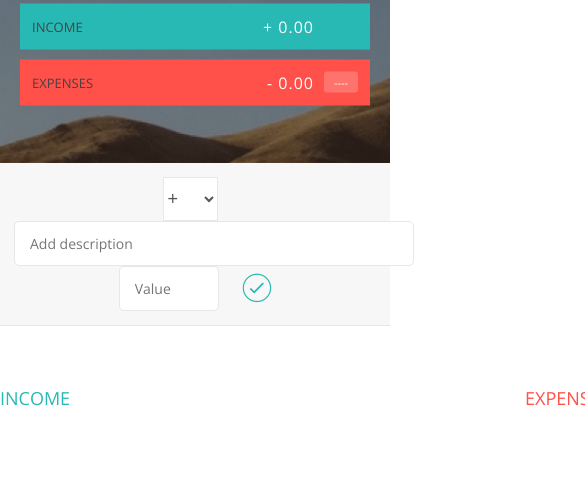
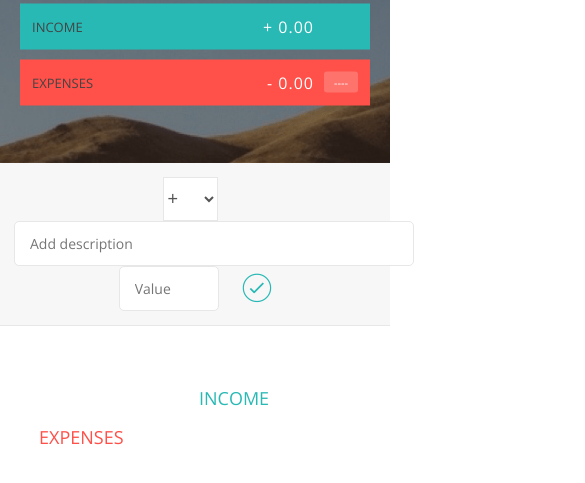
Before and after one commit to carlynda/budgetApp, a plain HTML site: page index.html in a window 390 px wide. Shown: the part 175-658 px from the top of the page, 585 px wide, since content can reach past the window. Drawn offline with nearby package versions, Linux system fonts and the light colour scheme.

Commit message:
Finish, some CSS responsive, need more change

```diff
--- a/index.html
+++ b/index.html
@@ -5,7 +5,7 @@
         <link href="https://fonts.googleapis.com/css?family=Open+Sans:100,300,400,600" rel="stylesheet" type="text/css">
         <link href="http://code.ionicframework.com/ionicons/2.0.1/css/ionicons.min.css" rel="stylesheet" type="text/css">
         <link type="text/css" rel="stylesheet" href="style.css">
-        <title>Budgety</title>
+        <title>Budget App</title>
     </head>
     <body>
 
--- a/style.css
+++ b/style.css
@@ -177,19 +177,20 @@ body {
 
 /***** LISTS *****/
 .container {
-    width: 1000px;
+    width: 80vw;
     margin: 60px auto;
 }
 
 .income {
     float: left;
-    width: 475px;
-    margin-right: 50px;
+    width: 30vw;
+    margin-left: 10rem;
+    margin-right: 5rem;
 }
 
 .expenses {
     float: left;
-    width: 475px;
+    width: 30vw;
 }
 
 h2 {
```
